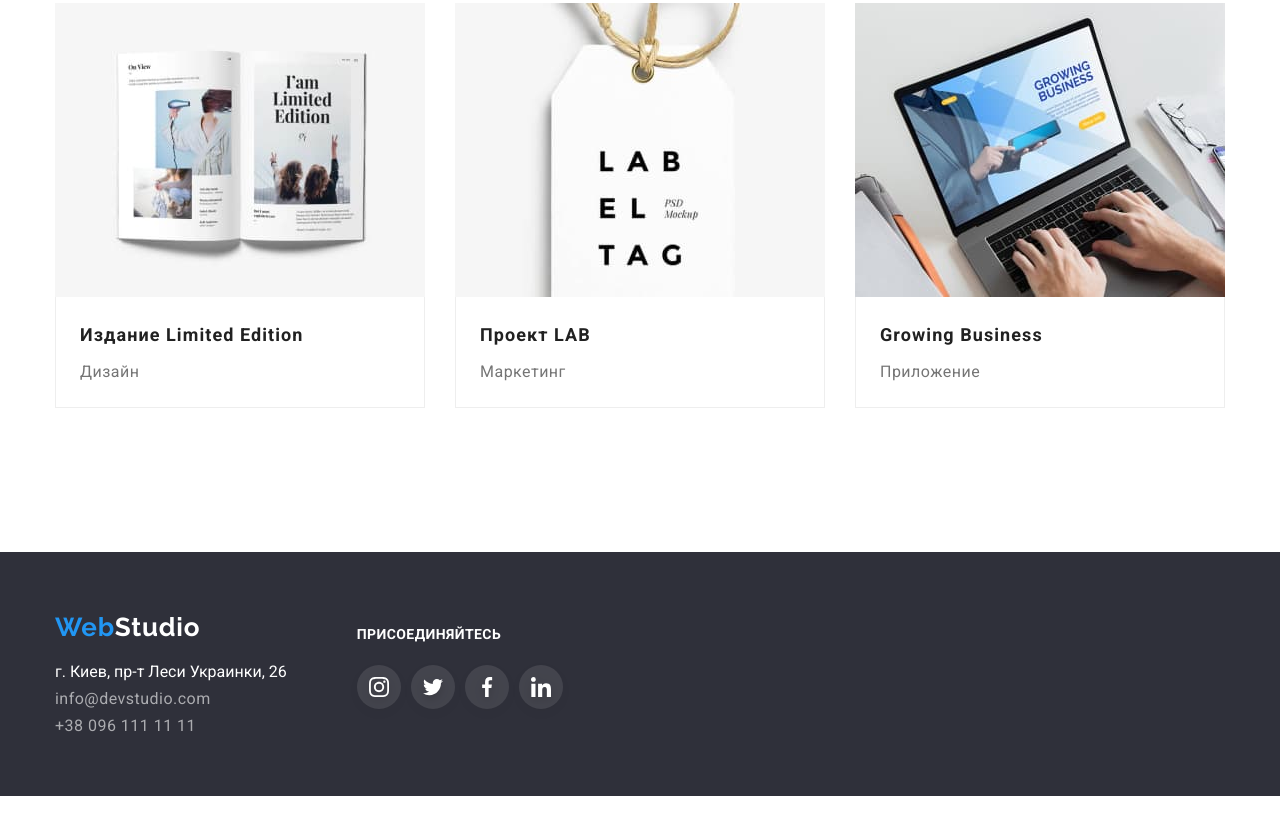
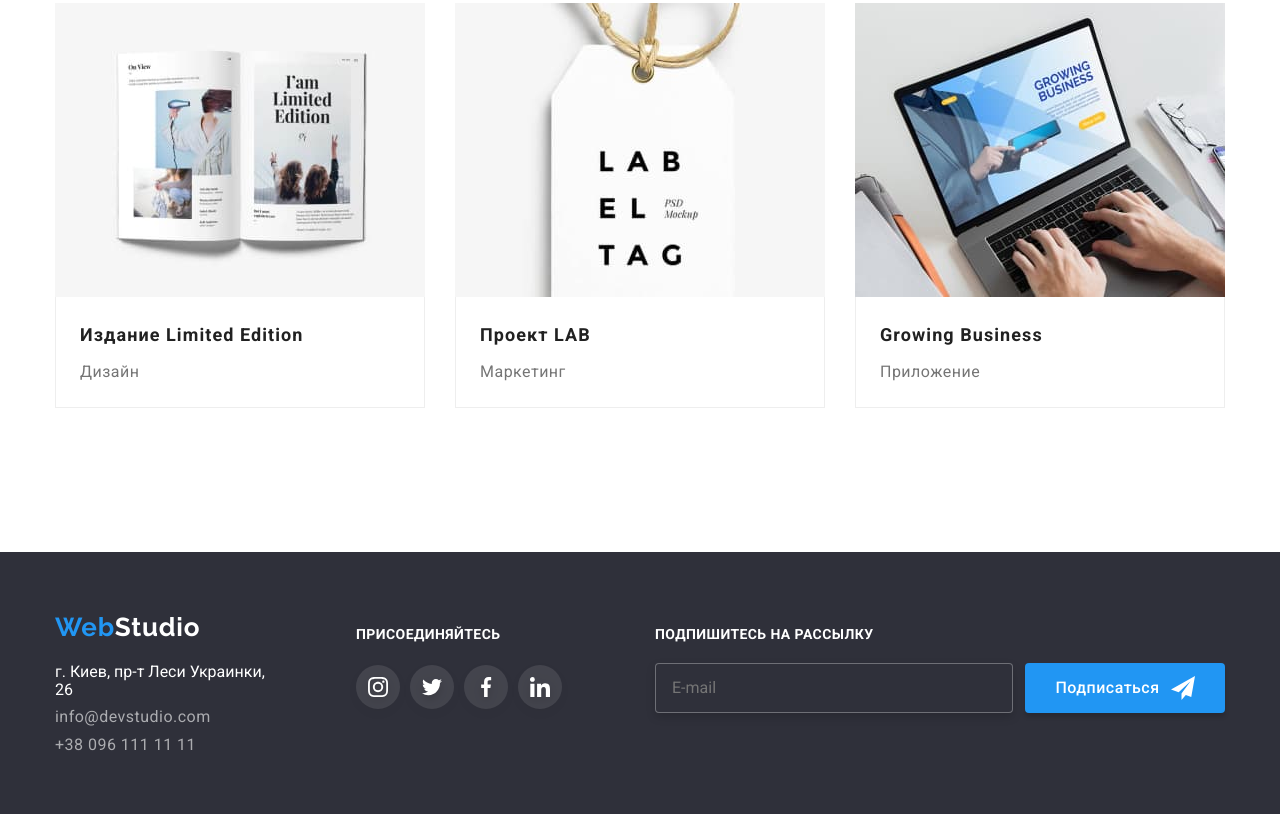
Before and after one commit to nazar-yednak/goit-markup-hw-06, a plain HTML site: page portfolio.html in a window 1280 px wide. Shown: the part 1134-1948 px from the top of the page. Drawn offline with nearby package versions, Linux system fonts and the light colour scheme.

Commit message:
змінює футер другої сторінки

```diff
--- a/portfolio.html
+++ b/portfolio.html
@@ -269,7 +269,21 @@
             </li>
           </ul>
         </div>
+        <div class="">
+          <p class="text-subscription">Подпишитесь на рассылку</p>
+          <form action="#" class="subscription">
+            <input class="footer-input" type="mail" name="e-mail" placeholder="E-mail" />
+
+            <button class="btn btn-footer" type="submit">
+              Подписаться
+              <svg class="icon-send" wight="32" height="32">
+                <use href="./images/symbol-defs.svg#icon-icon-send"></use>
+              </svg>
+            </button>
+          </form>
+        </div>
       </div>
     </footer>
+    <script src="./js/modal.js"></script>
   </body>
 </html>
```
